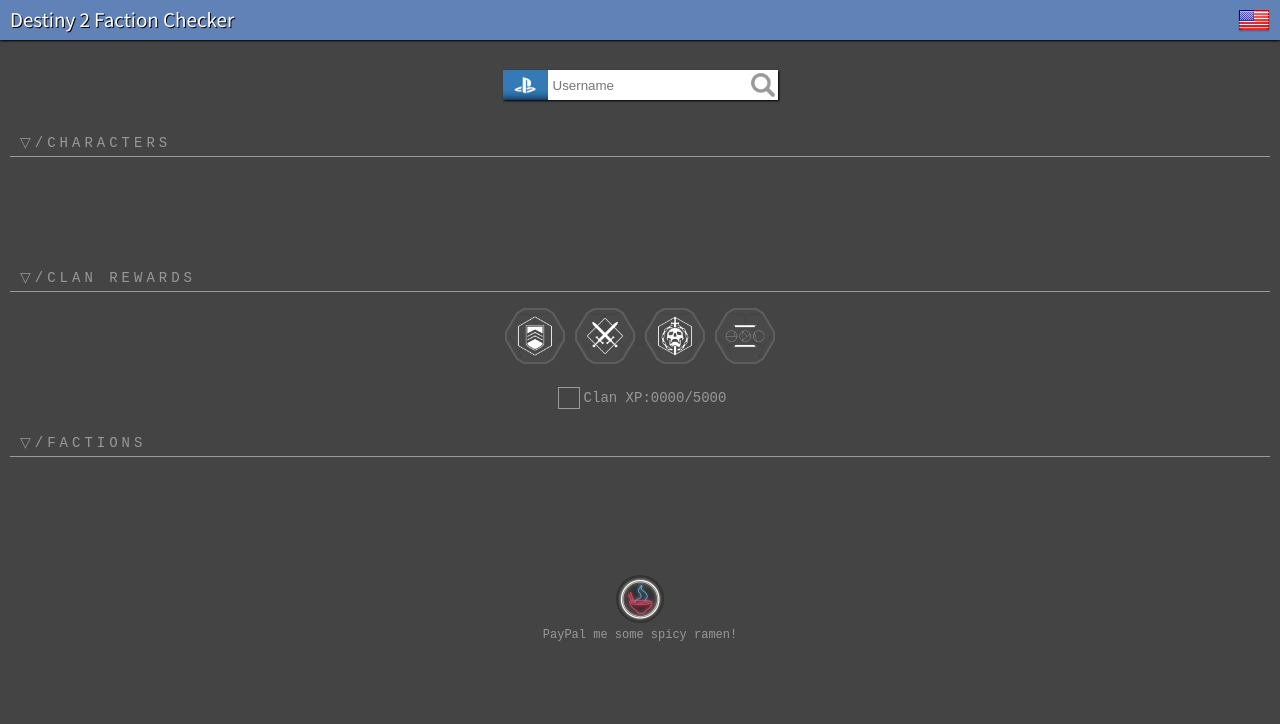
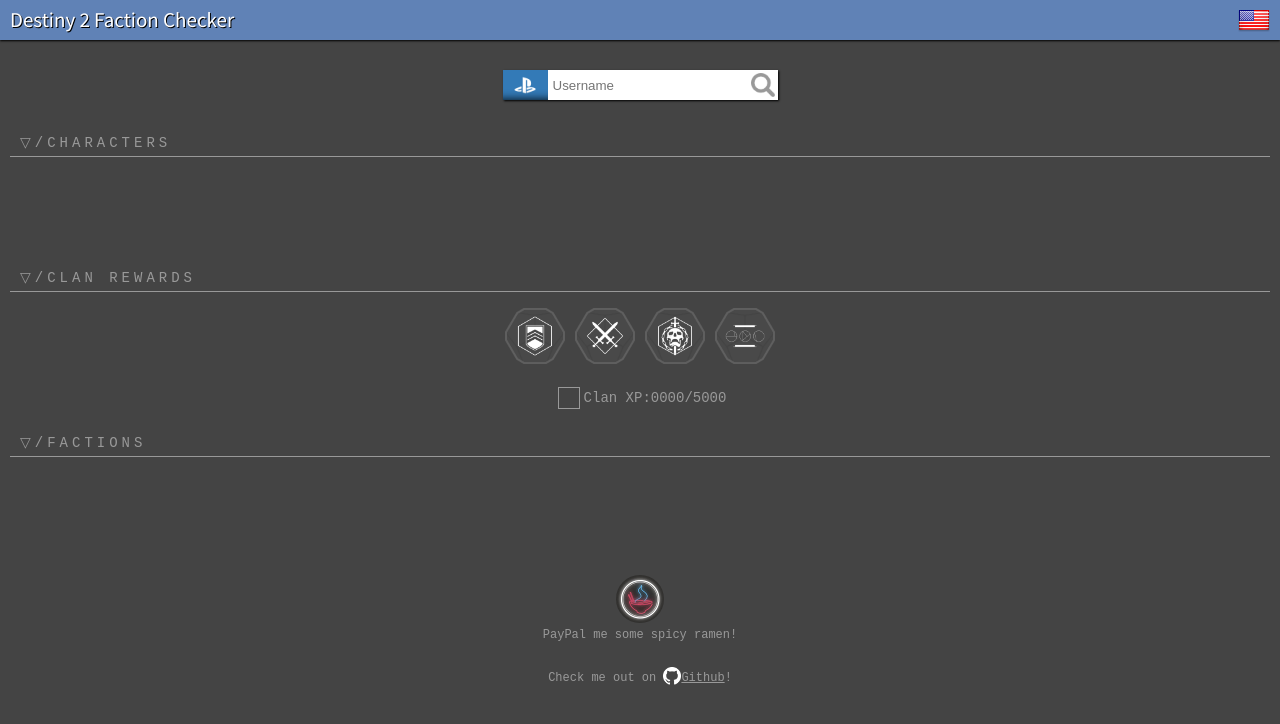
Before and after one commit to setsuya/destiny2_factions, a plain HTML site: page index.html in a window 1280 px wide. Drawn offline with Linux system fonts and the light colour scheme.

Commit message:
Included link to my Github page.

```diff
--- a/css/styles.css
+++ b/css/styles.css
@@ -526,7 +526,7 @@ body {
 	border-radius: 50%;
 }
 
-#ramen_donate > p {
+#ramen_donate > p, #github {
 	box-sizing: border-box;
 	position: relative;
 	padding: 0;
@@ -535,3 +535,24 @@ body {
 	color: #999;
 	font: 12px monospace;
 }
+
+#github {
+	box-sizing: border-box;
+	position: relative;
+	padding: 0;
+	margin: 20px 0;
+	text-align: center;
+	color: #999;
+	font: 12px monospace;
+}
+
+#github img {
+	vertical-align: bottom;
+	width: 18px;
+	height: 18px;
+}
+
+#github a:link, #github a:visited, #github a:hover, #github a:active {
+	text-decoration: underline;
+	color: #999;
+}
--- a/index.html
+++ b/index.html
@@ -28,5 +28,6 @@
 			<div id="prog_factions"></div>
 		</div>
 		<a href="https://www.paypal.com/cgi-bin/webscr?cmd=_s-xclick&hosted_button_id=WAV4D2LP9HNB2" target="_blank"><div id="ramen_donate"><img src="img/ramen.png" /><p id="string_donate"></p></div></a>
+		<p id="github"><span id="string_github"></span> <a href="https://github.com/setsuya" target="_blank"><img src="img/github_logo.png" />Github</a>!</p>
 	</body>
 </html>
--- a/js/scripts.js
+++ b/js/scripts.js
@@ -11,7 +11,7 @@ $(document).ready(function(){
 		repeat_timer = localStorage.repeat_timer === "true";
 	}
 
-	$(".section_title > span, #ramen_donate > p, #string_warning, #string_clan_xp").each(function(){
+	$(".section_title > span, #ramen_donate > p, #string_warning, #string_clan_xp, #string_github").each(function(){
 		$(this).html(langs[lang][$(this).attr("id")]);
 	});
 });
@@ -63,7 +63,8 @@ var langs = {
 		 "string_legend_desc": "Your ongoing deeds add to your legend. Progress to your next Bright Engram.",
 		       "string_error": "User not found or error occurred.<br />Please try again.",
 		     "string_warning": "<p>Destiny Faction Checker needs access to your inventory to be able to show faction experience from tokens and materials in your possession. You can still use this tool, only it won't show when you have enough materials for a rank up with the factions. In order to make this information publicly available you need to follow some simple steps.</p><p>Go to <b>Bungie.net</b> and log into your account. Then go to <b>Settings</b> &gt; <b>Privacy</b> and check the option that says &quot;<b>Show my non-equipped Inventory</b>&quot;.</p><p>After this is done, enter your information again and enjoy.</p>",
-		      "string_donate": "PayPal me some spicy ramen!"
+		      "string_donate": "PayPal me some spicy ramen!",
+			  "string_github": "Check me out on"
 
 	},
 	"pt-BR": {
@@ -89,7 +90,8 @@ var langs = {
 		"string_refresh_time": "(Atualizando automaticamente a cada 5 minutos.)",
 		       "string_error": "Usuário não encontrado ou erro ocorrido.<br />Por favor tente novamente.",
 		     "string_warning": "<p>Destiny Faction Checker precisa de acesso ao seu inventário para poder exibir experiência de facções a partir de medalhas e materiais na sua posse. Você ainda pode utilizar esta ferramenta, ela apenas não irá dizer quando você possuir materiais suficientes para subir de nível com as facções. Para deixar essa informação disponível publicamentevocê precisa seguir alguns simples passos.</p><p>Vá até <b>Bungie.net</b> e acesse sua conta. Então vá até <b>Configurações</b> &gt; <b>Privacidade</b> e marque a opção que diz &quot;<b>Mostrar meu Inventário não equipado</b>&quot;.</p><p>Após fazer isso, coloque suas informações novamente e aproveite.</p>",
-		      "string_donate": "Me pague um ramen apimentado pelo PayPal!"
+		      "string_donate": "Me pague um ramen apimentado pelo PayPal!",
+			  "string_github": "Dê uma olhada no meu"
 	}
 };
 
```
Also changed, not shown: img/github_logo.png (added).
